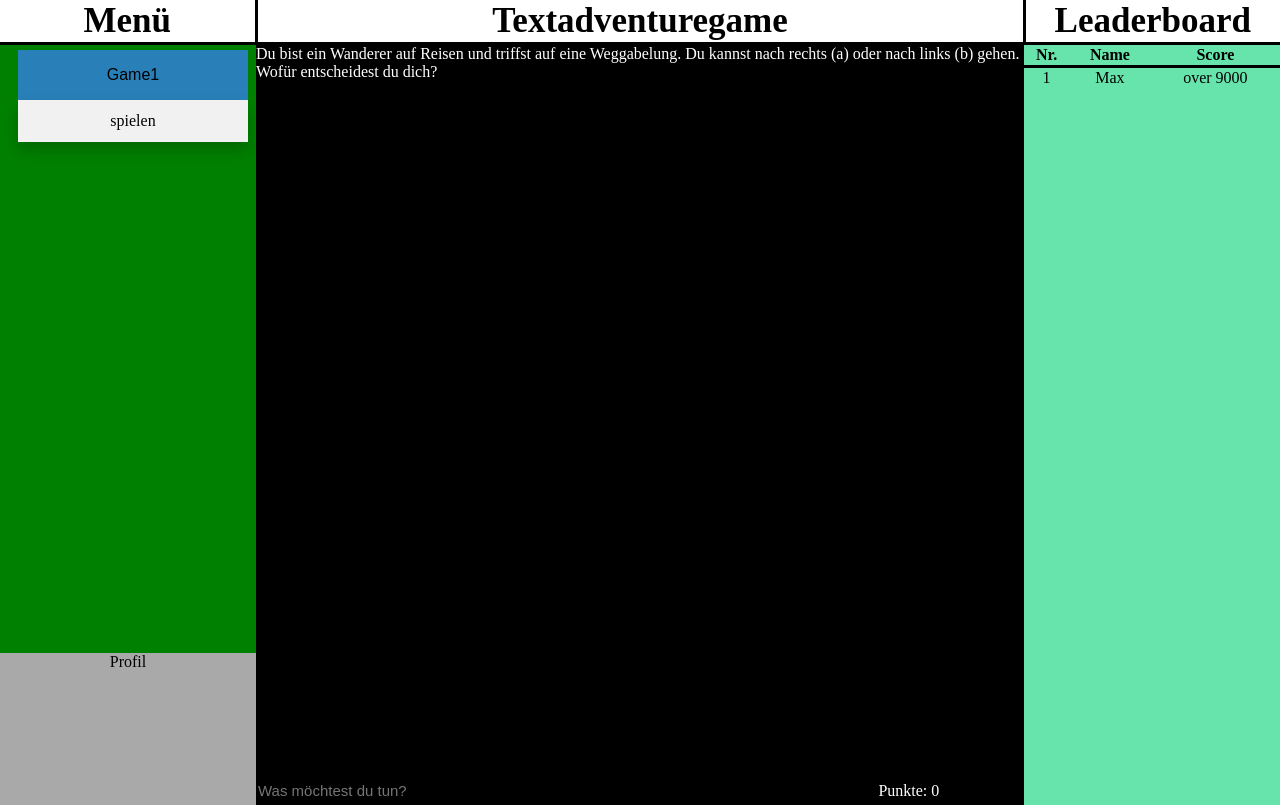
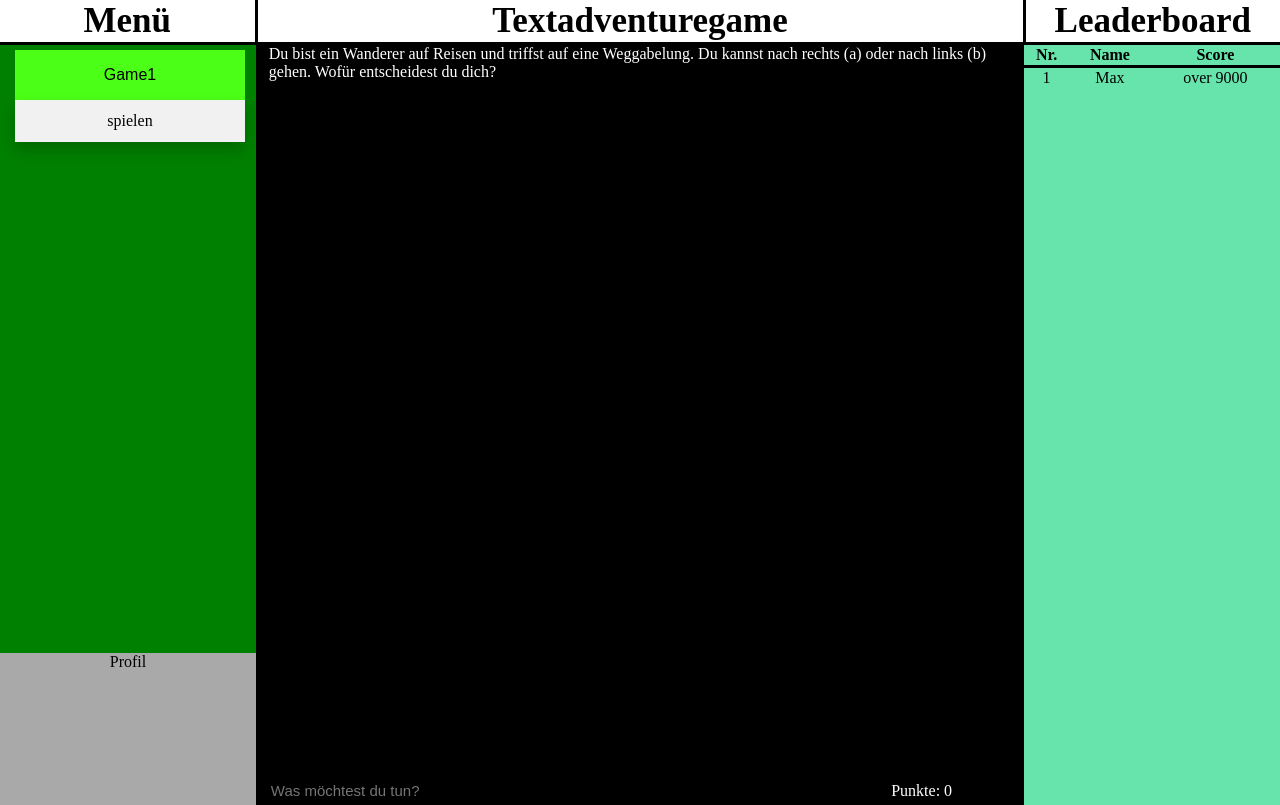
Before and after one commit to Zafkiel1312/TextAdventure, a website: page src/SpielGUI.html in a window 1280 px wide. Both pictures are taken after a click on the button "Game1". Drawn offline with nearby package versions, Linux system fonts and the light colour scheme.

Commit message:
Margin beim Game geändert

```diff
--- a/src/CSS/stylesheet.css
+++ b/src/CSS/stylesheet.css
@@ -2,6 +2,7 @@ body {
     text-align: center;
     margin: 0;
     padding: 0;
+    background-color: black;
 }
 h1{
     margin: 0;
@@ -13,6 +14,7 @@ h1{
     text-align: center;
     border-collapse: collapse;
     height: 5vh;
+    background-color: white;
 }
 #cell1{
     width: 20%;
@@ -57,10 +59,12 @@ h1{
 }
 
 #game {
-    width: 60%;
+    width: 58%;
     background-color: black;
     color: white;
     text-align: left;
+    margin-left: 1%;
+    margin-right: 1%;
 }
 
 #divgamecontent{
@@ -112,13 +116,14 @@ h1{
     font-size: 16px;
     border: none;
     cursor: pointer;
-    margin: 5px;
+    margin: 2px;
     margin-bottom: 0px;
+    margin-top: 5px;
     width: 100%;
 }
 
 .dropbtn:hover, .dropbtn:focus {
-    background-color: #2980B9;
+    background-color: #4bff16;
 }
 
 .dropdown {
@@ -135,7 +140,7 @@ h1{
     box-shadow: 0px 8px 16px 0px rgba(0,0,0,0.2);
     z-index: 1;
     width: 100%;
-    margin-left: 5px;
+    margin-left: 2px;
     padding: 0;
 }
 
```
Also changed, not shown: src/SpielGUI.html (+0 -1 lines).
